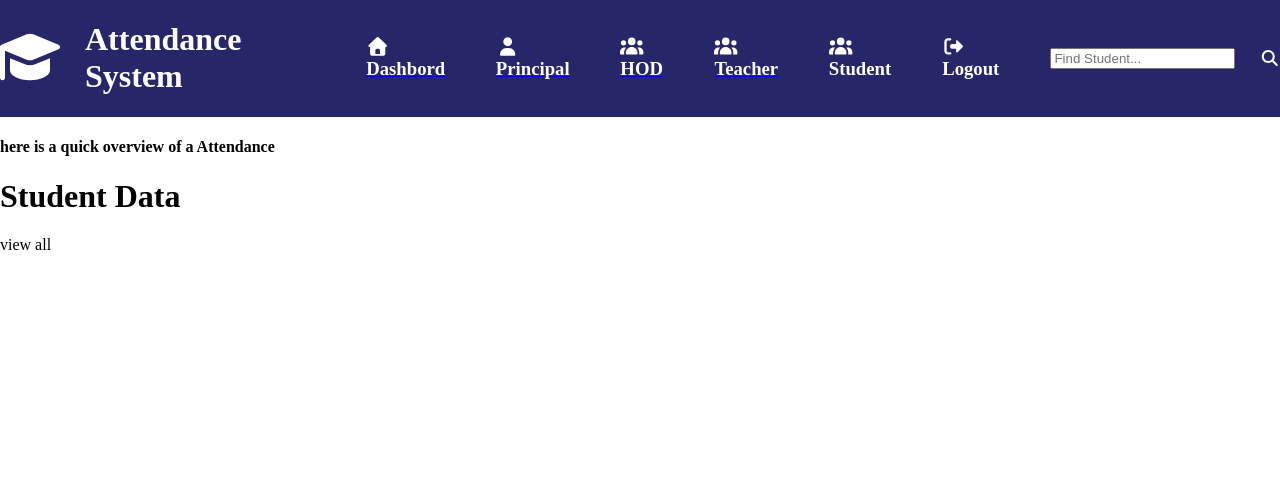
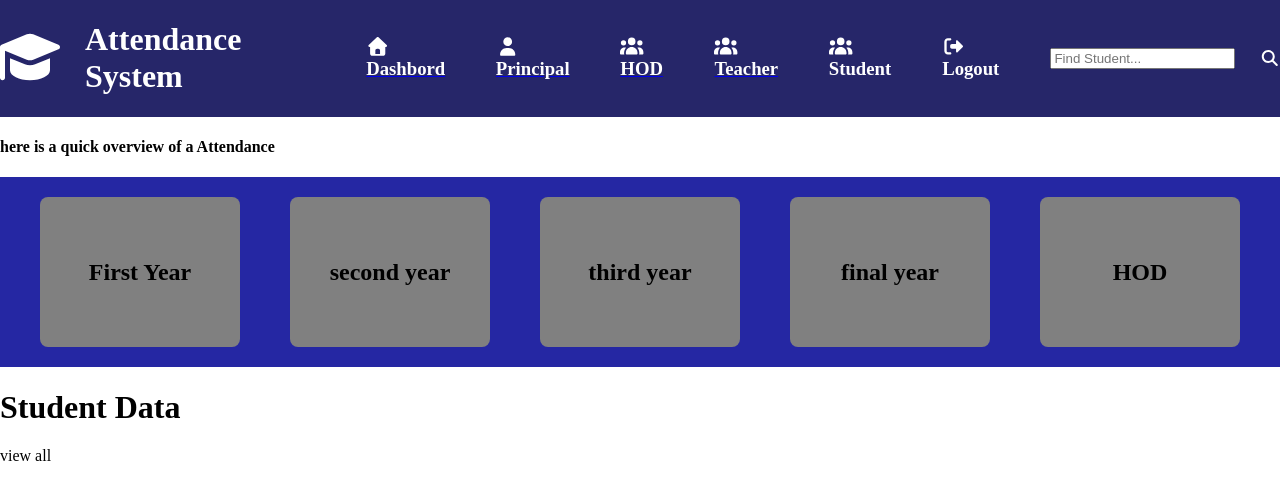
Before and after one commit to Rahul2824/Attedence, a React (Vite) app in the folder Frontend/Attendance/: page /Principal in a window 1280 px wide. Shown: the top 500 px of the page. Built offline with nearby package versions, Linux system fonts and the light colour scheme.

Commit message:
principal page add 1

```diff
--- a/Frontend/Attendance/src/Principal.jsx
+++ b/Frontend/Attendance/src/Principal.jsx
@@ -31,7 +31,13 @@ function Principal() {
       </div>
       <div>
         <h4>here is a quick overview of a Attendance</h4>
-
+        <div className="year">
+          <h2 className="first-year" onClick={() => setshowyeardata("First")} >First Year</h2>
+          <h2 className="second-year" onClick={() => setshowyeardata("Second")}>second year</h2>
+          <h2 className="third-year" onClick={() => setshowyeardata("Third")}>third year</h2>
+          <h2 className="final-year" onClick={() => setshowyeardata("Final")}>final year</h2>
+          <h2 className="final-year" onClick={() => setshowyeardata("HOD")}>HOD</h2>
+        </div>
         <div>
           <h1>Student Data</h1> <span>view all</span>
           <div>   {showyeardata === "First" && <Firstyeardata />}
```
